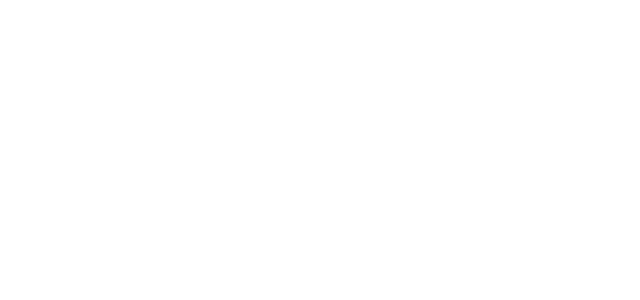
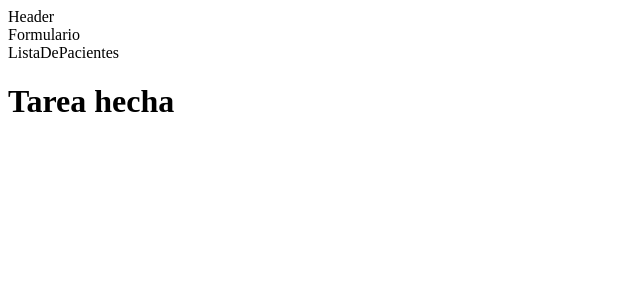
Before and after one commit to alipoloq/APoloE2, a React (Vite) app in the folder citas-react/: page / in a window 1280 px wide. Shown: the top 300 px of the page, without its empty margins (0-640 px from the left). Built offline with nearby package versions, Linux system fonts and the light colour scheme.

Commit message:
Actualización proyecto

```diff
--- a/citas-react/src/App.jsx
+++ b/citas-react/src/App.jsx
@@ -1,10 +1,16 @@
+/*Importar módulos*/
+import Formulario from "./components/Formulario"
+import Header from "./components/Header"
+import ListaDePacientes from "./components/ListaDePacientes"
 /*Funcion creadora de la aplicación*/
 function App() {
   /*estado de retorno constante*/
   return (
     /*Etiqueta padre y el body de la página*/
     <>
-
+     <Header/>
+     <Formulario/>
+     <ListaDePacientes/>
     </>
   )
 }
--- /dev/null
+++ b/citas-react/src/components/Formulario.jsx
@@ -0,0 +1,9 @@
+const Formulario = () => {
+  return (
+    <>
+        <div>Formulario</div>
+    </>
+  )
+}
+
+export default Formulario
--- /dev/null
+++ b/citas-react/src/components/Header.jsx
@@ -0,0 +1,10 @@
+
+function Header() {
+  return (
+    <>
+        <div>Header</div>
+    </>
+  )
+}
+
+export default Header
--- /dev/null
+++ b/citas-react/src/components/ListaDePacientes.jsx
@@ -0,0 +1,12 @@
+import React from 'react'
+
+function ListaDePacientes() {
+  return (
+    <>
+        <div>ListaDePacientes</div>
+        <h1>Tarea hecha</h1>
+    </>
+  )
+}
+
+export default ListaDePacientes
```
